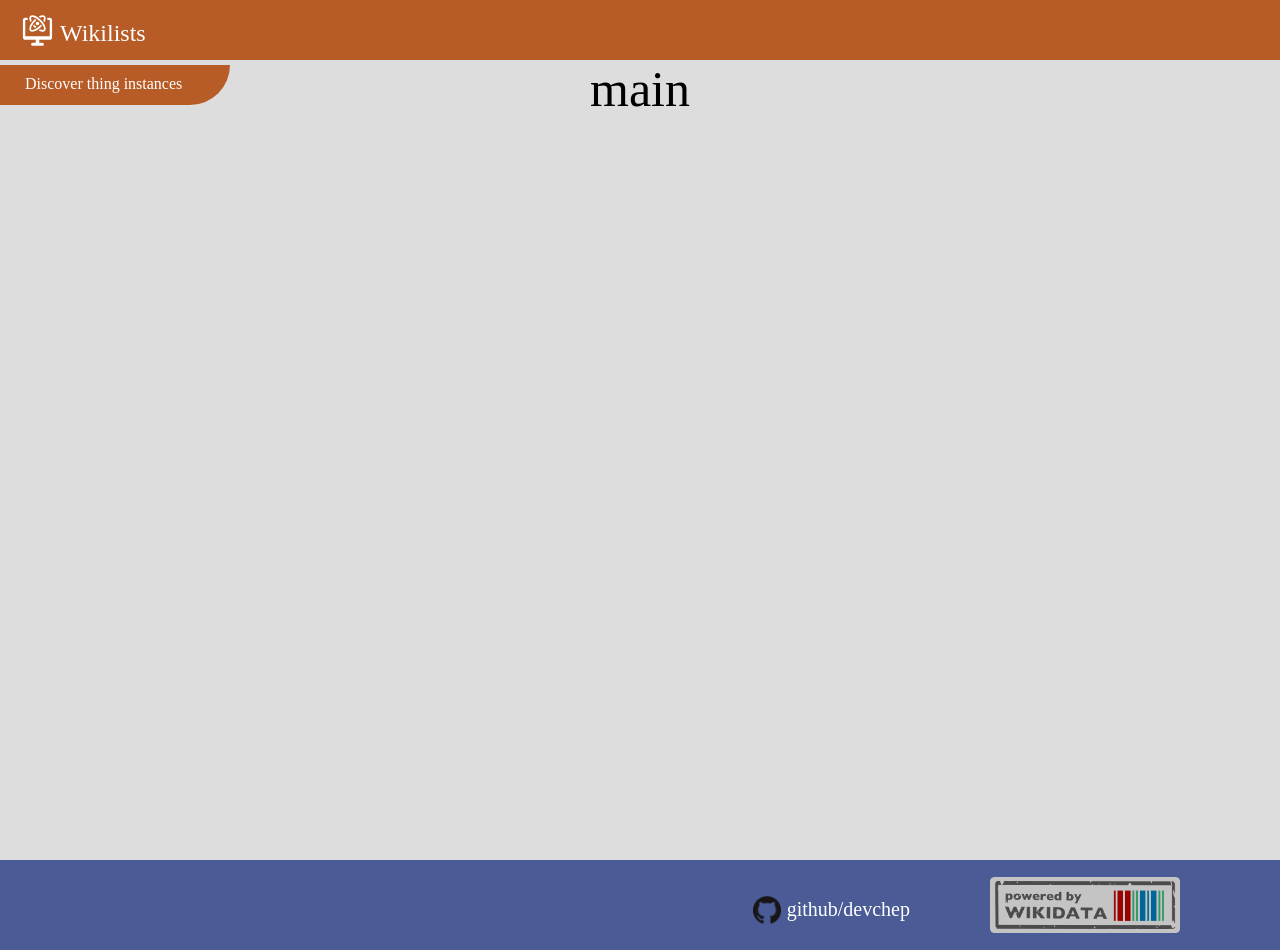
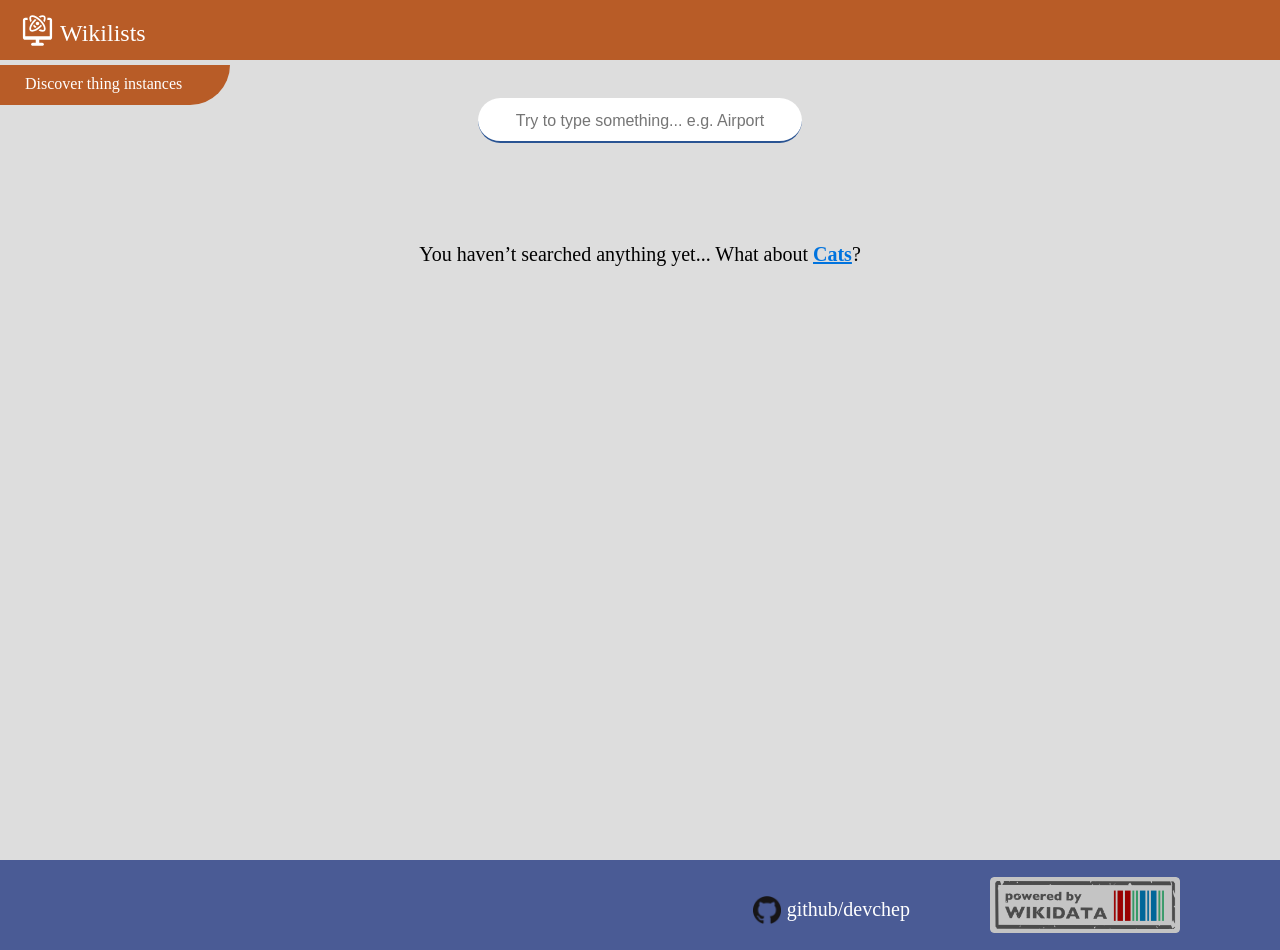
Before and after one commit to devchep/wikidata-lists, a React app: page / in a window 1280 px wide. Built offline with nearby package versions, Linux system fonts and the light colour scheme.

Commit message:
:sparkles: add search input component

```diff
--- a/src/Components/Logo/index.tsx
+++ b/src/Components/Logo/index.tsx
@@ -9,7 +9,8 @@ export default function Logo() {
     const [isHovered, setIsHovered] = useState<boolean>(false)
 
     return (
-        <div
+        <a
+            href='/'
             className={styles.logo}
             onMouseEnter={() => setIsHovered(true)}
             onMouseLeave={() => setIsHovered(false)}
@@ -23,6 +24,6 @@ export default function Logo() {
             >
                 Wikilists
             </p>
-        </div>
+        </a>
     )
 }
--- /dev/null
+++ b/src/Components/SearchInput/index.tsx
@@ -0,0 +1,43 @@
+import React, { useState } from 'react'
+import styles from './search-input.scss'
+
+export default function SearchInput() {
+    const [isFocused, setIsFocused] = useState<boolean>(false)
+    const [isFilled, setIsFilled] = useState<boolean>(false)
+    const [userInput, setUserInput] = useState<string>()
+
+    const handleInputChange = (value: string) => {
+        setUserInput(value)
+
+        if (!value) {
+            setIsFilled(false)
+            return
+        }
+        setIsFilled(true)
+    }
+
+    return (
+        <form className={styles['search-form']}>
+            <input
+                className={styles['search-form__input']}
+                type='text'
+                id='search-input'
+                placeholder='Try to type something... e.g. Airport'
+                onFocus={() => setIsFocused(true)}
+                onBlur={() => setIsFocused(false)}
+                value={userInput}
+                onChange={(e) => handleInputChange(e.target.value)}
+            />
+            {isFocused && (
+                <button
+                    className={`${styles['submit-button']} ${
+                        isFilled && styles['submit-button--active']
+                    }`}
+                    type='submit'
+                >
+                    <span className={styles['submit-button__text']}>Go</span>
+                </button>
+            )}
+        </form>
+    )
+}
--- /dev/null
+++ b/src/Components/SearchInput/search-input.scss
@@ -0,0 +1,59 @@
+$inactive-bg_color: #CCCCCC;
+$inactive-text_color: #787878;
+$active-text_color: #fff;
+$primary_color: #2A5493;
+
+.search-form {
+    display: flex;
+    margin-top: 38px;
+    position: relative;
+
+    &__input {
+        z-index: 10;
+        width: 320px;
+        height: 40px;
+        border: none;
+        border-bottom: 2px solid $primary_color;
+        border-radius: 25px;
+        padding-bottom: 2px;
+        text-align: center;
+        font-size: inherit;
+
+        &:hover, &:focus {
+            padding-bottom: 0px;
+            border-bottom: 4px solid $primary_color;
+            outline: none;
+        }
+
+        &:focus::placeholder {
+            color: transparent;
+        }
+
+        &::placeholder {
+            font-size: 16px;
+        }
+    }
+}
+
+.submit-button {
+    cursor: pointer;
+    width: 100px;
+    height: 45px;
+    position: absolute;
+    right: -80px;
+    margin-right: 10px;
+    border: none;
+    border-radius: 0 25px 25px 0;
+    color: $inactive-text_color;
+    background-color: $inactive-bg_color;
+    font-size: 16px;
+
+    &__text {
+        padding-left: 20px;
+    }
+
+    &--active {
+        color: $active-text_color;
+        background-color: $primary_color;
+    }
+}
--- a/src/Components/WikidataRef/wikidata-ref.scss
+++ b/src/Components/WikidataRef/wikidata-ref.scss
@@ -5,6 +5,6 @@
     }
 
     &:hover {
-        filter: brightness(80%);
+        filter: brightness(92%);
     }
 }
--- a/src/Layouts/Main/index.tsx
+++ b/src/Layouts/Main/index.tsx
@@ -1,12 +1,18 @@
 import React from 'react'
+import SearchInput from '../../Components/SearchInput'
 import styles from './main.scss'
 
 export default function Main() {
     return (
         <main className={styles.main}>
-            main
-            {/* Search */}
-            {/* CTA */}
+            <SearchInput />
+            <div className={styles.cta}>
+                You haven’t searched anything yet... What about{' '}
+                <a href='/' className={styles['cta__text-button']}>
+                    Cats
+                </a>
+                ?
+            </div>
         </main>
     )
 }
--- a/src/Layouts/Main/main.scss
+++ b/src/Layouts/Main/main.scss
@@ -1,10 +1,21 @@
-$main_color: #DDDDDD;
+$background_color: #DDDDDD;
+$support_color: #2A5493;
 
 .main {
     display: flex;
     flex-direction: column;
     align-items: center;
     min-height: 100vh;
-    background-color: $main_color;
-    font-size: 50px;
+    background-color: $background_color;
+    font-size: 20px;
 }
+
+.cta {
+    margin-top: 100px;
+    &__text-button {
+        cursor: pointer;
+        color: #0073DE;
+        text-decoration: underline;
+        font-weight: bold;
+    }
+}
```
